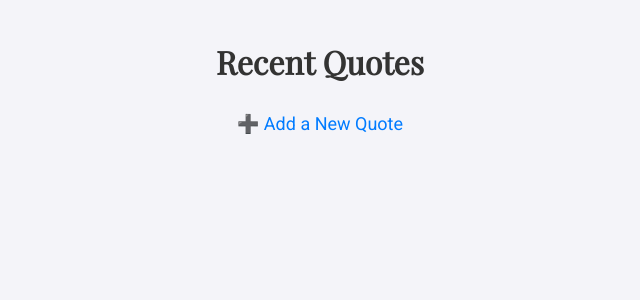
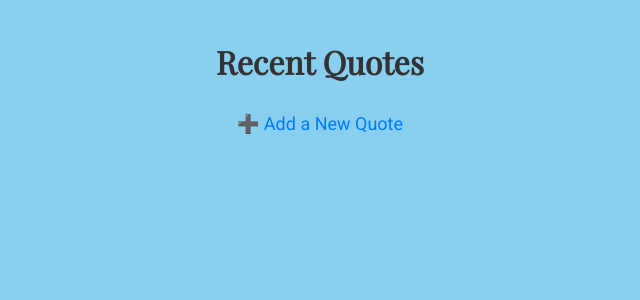
Before and after one commit to jolillie/technical_demo, a Flask app: page / in a window 1280 px wide. Shown: the top 300 px of the page, without its empty margins (320-960 px from the left). Run offline with Flask 3, Linux system fonts and the light colour scheme; data that the repository does not hold is empty.

Commit message:
Creating Blue Background

```diff
--- a/demo_app/quote_collector/templates/index.html
+++ b/demo_app/quote_collector/templates/index.html
@@ -6,7 +6,7 @@
   <style>
     body {
       font-family: 'Roboto', sans-serif;
-      background-color: #f4f4f9;
+      background-color: #89cff0;
       margin: 0;
       padding: 0 20px;
     }
```
